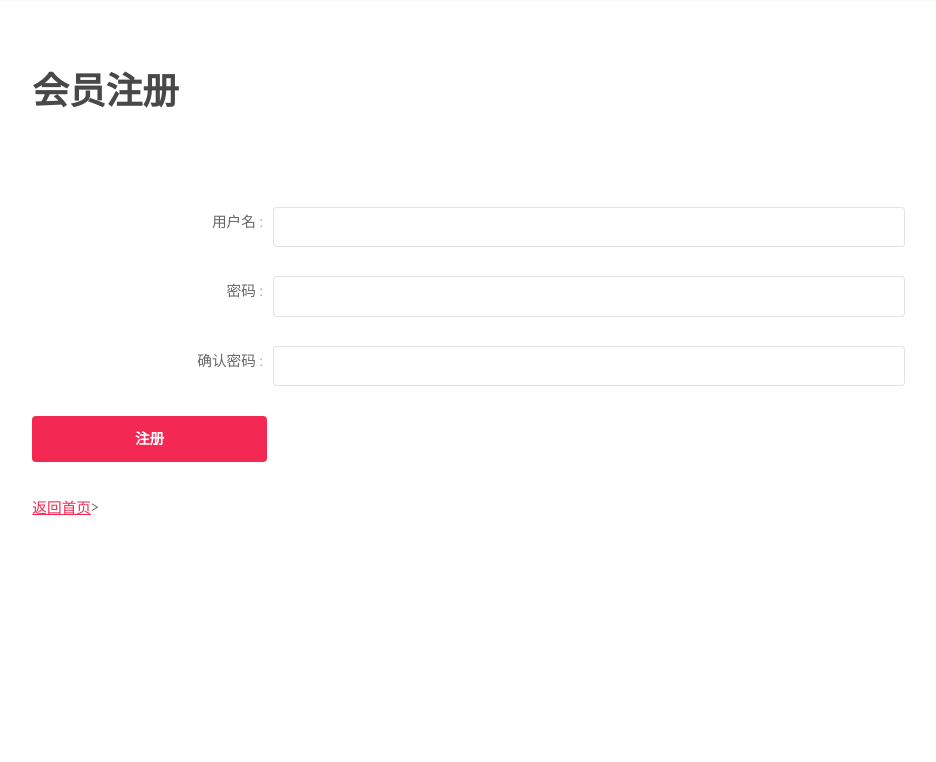
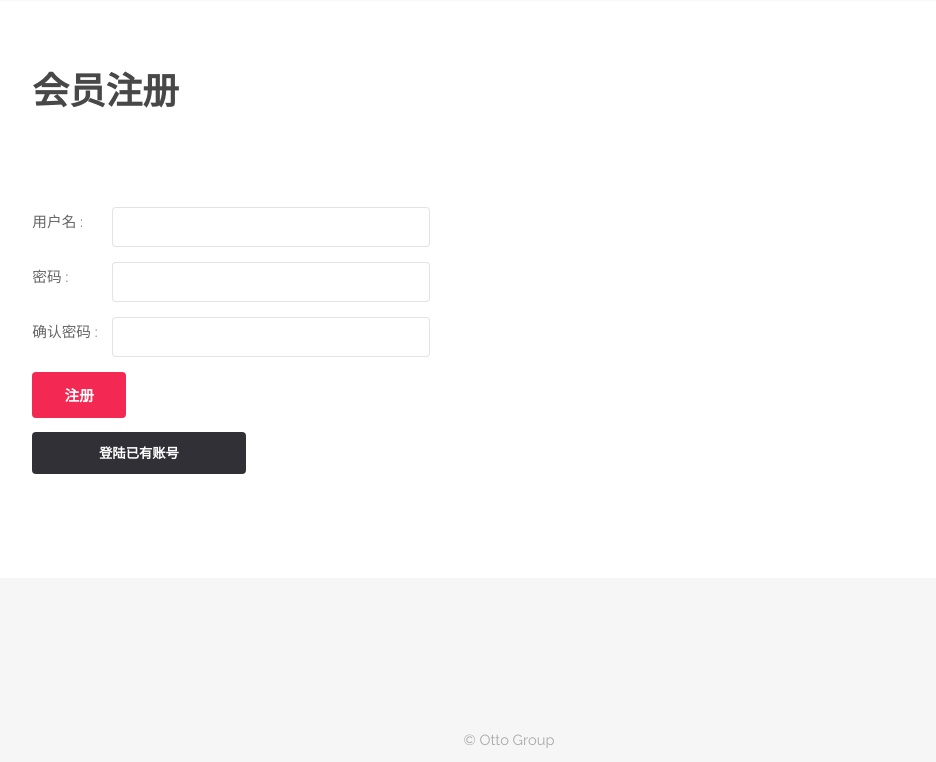
Before and after one commit to mymjack/Project-Alpha, a PHP site: page /pages/usr-regis.php in a window 1280 px wide. Shown: the part 83-845 px from the top of the page, without its empty margins (131-1067 px from the left). Run offline with PHP 8.4, Linux system fonts and the light colour scheme.

Commit message:
new user register page styles fixed

```diff
--- a/pages/regis-form.php
+++ b/pages/regis-form.php
@@ -1,4 +1,5 @@
 <?php
+   include ("session.php");
    if($_SERVER["REQUEST_METHOD"] == "POST") {
       // username and password sent from form
 
--- a/pages/usr-login.php
+++ b/pages/usr-login.php
@@ -32,7 +32,7 @@
 	              			    	<input type = "text" name = "username" class = "box"/>
 	              			    </div>
 
-              			    	<div class="pw-text col-xs-4 col-sm-2 col-md-1 clear-both"><p>密码  :</div>
+              			    	<div class="pw-text col-xs-4 col-sm-2 col-md-1 clear-both">密码  :</div>
                   				<div class="col-xs-8 col-sm-5 col-md-4">
                   					<input type = "password" name = "password" class = "box" />
                   				</div>
--- a/pages/usr-regis.php
+++ b/pages/usr-regis.php
@@ -1,15 +1,13 @@
 <?php
 	include("config.php");
 	session_start();
-	include 'regis-form.php';
 ?>
 <html>
 	<head>
 		<title>会员注册 - Otto带物</title>
 		<meta charset="utf-8" />
 		<meta name="viewport" content="width=device-width, initial-scale=1" />
-		<link rel="stylesheet" href="../assets/css/main.css" />
-		<link rel="stylesheet" href="../assets/css/otto.css" />
+		<link rel="stylesheet" href="../assets/css/main-cleaned.css" />
 	</head>
 	<body>
 
@@ -27,52 +25,33 @@
 						</header>
 
 
-						<!-- Test Username pw -->
-						<form action = "#" method = "post">
-							<div class="row uniform 50%">
-								<div class="3u 12$(xsmall)">
-									<div class="usr-text">
-              						    <p>用户名 :</p>
-              					    </div>
-              			   		</div>
+						<form action = "regis-form.php" method = "post">
+							<div class="row uniform row-nopadding row-vertpadding">
 
-	              				<div class="8u$ 12$(xsmall)">
-    		          			    <input type = "text" name = "username" class = "box" pattern=".{3,}" required title="最低3字符" required/>
-            	      			</div>
+								<div class="usr-text col-xs-4 col-sm-2 col-md-1">用户名  :</div>
+	              			    <div class="col-xs-8 col-sm-5 col-md-4">
+	              			    	<input type = "text" name = "username" class = "box" required pattern=".{3,}"/>
+	              			    </div>
 
-                	  			<div class="3u 12$(xsmall)">
-									<div class="pw-text">
-                  						<p>密码 :</p>
-                  					</div>
+              			    	<div class="pw-text col-xs-4 col-sm-2 col-md-1 clear-both">密码  :</div>
+                  				<div class="col-xs-8 col-sm-5 col-md-4">
+                  					<input type = "password" name = "password" id="pw" class = "box" required pattern=".{3,}" />
                   				</div>
 
-                  				<div class="8u$ 12$(xsmall)">
-                  					<input type = "password" name = "password" id="pw" class = "box" pattern=".{3,}" required title="最低3字符" required/>
-               		   			</div>
-
-                	  			<div class="3u 12$(xsmall)">
-									<div class="pw-text">
-                  						<p>确认密码 :</p>
-                  					</div>
+              			    	<div class="pw-text col-xs-4 col-sm-2 col-md-1 clear-both">确认密码  :</div>
+                  				<div class="col-xs-8 col-sm-5 col-md-4">
+                  					<input type = "password" name = "cpassword" id="cpw" class = "box" required pattern=".{3,}" />
                   				</div>
 
-                  				<div class="8u$ 12$(xsmall)">
-                  					<input type = "password" name = "cpassword" id = "cpw" class = "box" pattern=".{3,}" title="最低3字符且和密码相同" required/>
-               		   			</div>
+               		   			<div class="col-xs-12 clear-both">
+									<input style="display:none" type = "submit"/>
+									<input class="button special wide-always" type="button" onclick="if ($('#pw').val()==$('#cpw').val()){$(this).prev().click()}" value = " 注册 "/>
+								</div>
+								<button type="button" class="wide-always" onclick="window.location='usr-login.php'">登陆已有账号</button>
 
-								<div class="12u$">
-									<ul class="actions">
-									<!-- <input class="button special" type="submit" value = " 注册 "/><br/> -->
-										<!-- A very rough password check mechanism PLEASE separate out in future -->
-										<input style="display:none" type="submit">
-										<input class="button special" onclick="if ($('#pw').val()==$('#cpw').val()){$(this).prev().click()}" value = " 注册 "/><br/>
-									</ul>
-								</div>
+
                		   		</div>
                			</form>
-               			<ul class="actions">
-               				<li><a href="../index.php">返回首页</a></li>>
-               			</ul>
 					<!-- <a href="#" class="image fit"><img src="images/pic01.jpg" alt="" /></a> -->
 					</div>
 				</section>
```
